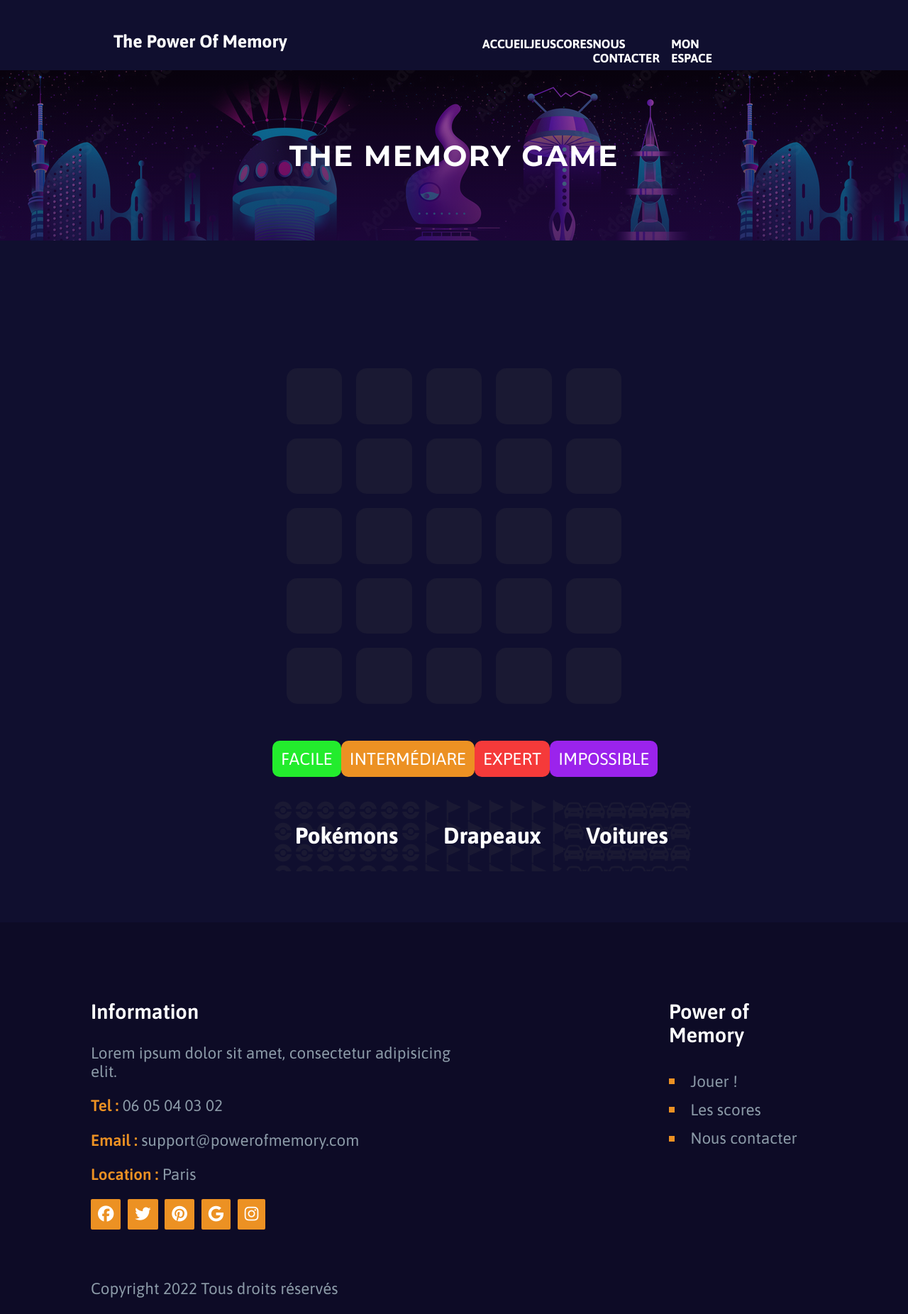
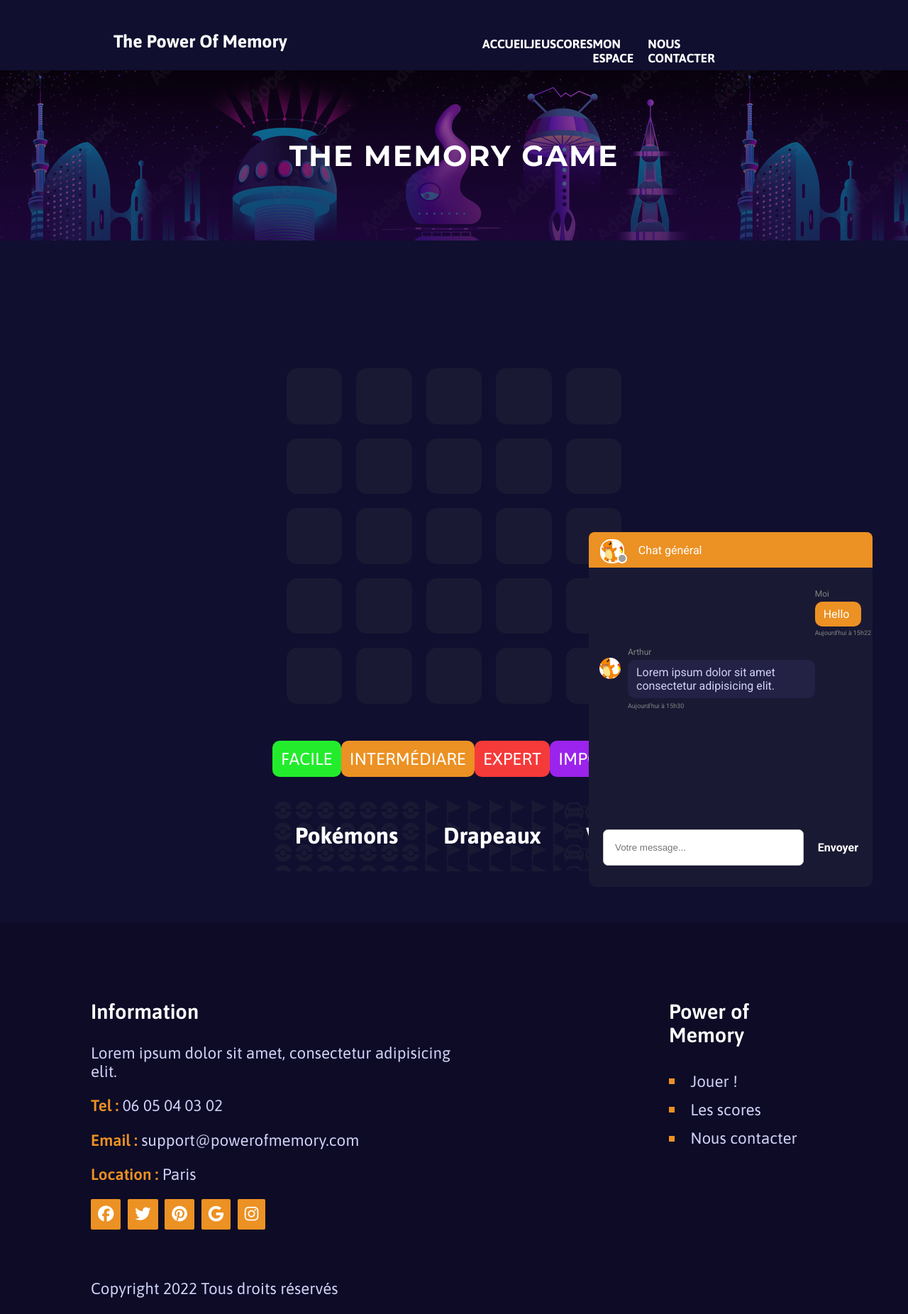
Before and after one commit to Smachy24/MemoryGame, a PHP site: page /game.html in a window 1280 px wide. Shown: the whole page at 71% size. Run offline with PHP 8.4, Linux system fonts and the light colour scheme; some libraries are stand-ins or nearby versions; grey boxes are pictures that could not be loaded.

Commit message:
correction chat

```diff
--- a/account.html
+++ b/account.html
@@ -23,8 +23,8 @@
           <a href="index.html"><li>ACCUEIL</li></a>
           <a href="game.html"><li>JEU</li></a>
           <a href="scores.html"><li>SCORES</li></a>
+          <a href="account.html"><li>MON ESPACE</li></a>
           <a href="contact.html"><li>NOUS CONTACTER</li></a>
-          <a href="account.html"><li>MON ESPACE</li></a>
         </ul>
       </nav>
     </header>
--- a/chat.html
+++ b/chat.html
@@ -41,9 +41,6 @@
       <p class ="send-message-text">Envoyer</p>
     </div>
 
-
-
-
   </aside>
 
 </body>
--- a/contact.html
+++ b/contact.html
@@ -23,8 +23,8 @@
         <a href="index.html"><li>ACCUEIL</li></a>
         <a href="game.html"><li>JEU</li></a>
         <a href="scores.html"><li>SCORES</li></a>
+        <a href="account.html"><li>MON ESPACE</li></a>
         <a href="contact.html"><li>NOUS CONTACTER</li></a>
-          <a href="account.html"><li>MON ESPACE</li></a>
       </ul>
     </nav>
   </header>
@@ -78,6 +78,7 @@
               </div>
           </form>
       </section>
+
     </section>
 
 
--- a/game.html
+++ b/game.html
@@ -7,6 +7,7 @@
   <link rel="stylesheet" href="styles/footer.css">
   <link rel="stylesheet" href="styles/header.css">
   <link rel="stylesheet" href="styles/game.css">
+  <link rel="stylesheet" href="styles/chat.css">
   <script src="https://kit.fontawesome.com/7a226b5b65.js" crossorigin="anonymous"></script>
   <title>Document</title>
 </head>
@@ -21,8 +22,8 @@
           <a href="index.html"><li>ACCUEIL</li></a>
           <a href="game.html"><li>JEU</li></a>
           <a href="scores.html"><li>SCORES</li></a>
+          <a href="account.html"><li>MON ESPACE</li></a>
           <a href="contact.html"><li>NOUS CONTACTER</li></a>
-          <a href="account.html"><li>MON ESPACE</li></a>
         </ul>
       </nav>
     </header>
@@ -77,7 +78,7 @@
         </tbody>
       </table>
 
-      <aside class="table-features">
+      <section class="table-features">
 
         <ul class="difficulty">
           <li class="easy">FACILE</li>
@@ -93,13 +94,45 @@
 
         </div>
 
+      </section>
+      </div>
+
+      <aside class="chat-box">
+        <div class="chat">
+          <div class="chat-head">
+            <div class="profile">
+              <img class = "my-profile-picture" src="assets/profile-picture.jpg" alt="profile picture">
+              <img class = "green-circle-icon" src="assets/green-circle-icon.jpg" alt="green circle icon">
+            </div>
+            <p class="chat-title">Chat général</p>
+          </div>
+
+          <div class="message-send">
+            <div class="message-box">
+              <p class="surname">Moi</p>
+              <p class="message-send-text">Hello</p>
+              <p class="message-time">Aujourd'hui à 15h22</p>
+            </div>
+          </div>
+
+          <div class="message-received">
+            <img class="profile-picture"src="assets/profile-picture.jpg" alt="profile picture">
+            <div class="message-box">
+              <p class="surname">Arthur</p>
+              <p class="message-received-text">Lorem ipsum dolor sit amet consectetur adipisicing elit. </p>
+              <p class="message-time">Aujourd'hui à 15h30</p>
+            </div>
+          </div>
+
+          <div class="send-message">
+            <input placeholder="Votre message..." type="text" class="text-input">
+            <p class ="send-message-text">Envoyer</p>
+          </div>
+        </div>
       </aside>
+  </main>
 
 
-
-
-      </div>
-  </main>
 
   <footer>
     <section class="information">
--- a/index.html
+++ b/index.html
@@ -23,8 +23,8 @@
           <a href="index.html"><li>ACCUEIL</li></a>
           <a href="game.html"><li>JEU</li></a>
           <a href="scores.html"><li>SCORES</li></a>
+          <a href="account.html"><li>MON ESPACE</li></a>
           <a href="contact.html"><li>NOUS CONTACTER</li></a>
-          <a href="account.html"><li>MON ESPACE</li></a>
         </ul>
       </nav>
     </header>
--- a/login.html
+++ b/login.html
@@ -23,8 +23,8 @@
           <a href="index.html"><li>ACCUEIL</li></a>
           <a href="game.html"><li>JEU</li></a>
           <a href="scores.html"><li>SCORES</li></a>
+          <a href="account.html"><li>MON ESPACE</li></a>
           <a href="contact.html"><li>NOUS CONTACTER</li></a>
-          <a href="account.html"><li>MON ESPACE</li></a>
         </ul>
       </nav>
     </header>
--- a/register.html
+++ b/register.html
@@ -23,8 +23,8 @@
           <a href="index.html"><li>ACCUEIL</li></a>
           <a href="game.html"><li>JEU</li></a>
           <a href="scores.html"><li>SCORES</li></a>
+          <a href="account.html"><li>MON ESPACE</li></a>
           <a href="contact.html"><li>NOUS CONTACTER</li></a>
-          <a href="account.html"><li>MON ESPACE</li></a>
         </ul>
       </nav>
     </header>
--- a/scores.html
+++ b/scores.html
@@ -21,8 +21,8 @@
           <a href="index.html"><li>ACCUEIL</li></a>
           <a href="game.html"><li>JEU</li></a>
           <a href="scores.html"><li>SCORES</li></a>
+          <a href="account.html"><li>MON ESPACE</li></a>
           <a href="contact.html"><li>NOUS CONTACTER</li></a>
-          <a href="account.html"><li>MON ESPACE</li></a>
         </ul>
       </nav>
     </header>
--- a/styles/account.css
+++ b/styles/account.css
@@ -115,7 +115,7 @@
 }
 
 ::placeholder{
-    color: grey;
+    color: #d1d2f8;
     background-color: #232144;
 }
 
--- a/styles/chat.css
+++ b/styles/chat.css
@@ -3,17 +3,32 @@
 
 body{
   margin: 0;
+
+}
+
+.chat-box{
+  height: 50px;
+  position: fixed;
+  bottom: 0;
+  right: 50px;
+  z-index: 2;
+  transition: height 0.5s ease-in-out 3s;
+
+}
+
+.chat-box:hover{
+  height: 500px;
+  transition: height 0.5s;
 }
 
 
 .chat{
-  border: 1px solid;
   display: flex;
   flex-direction: column;
   width: 400px;
   height: 500px;
-  background-color: white;
-  border-radius: 4px;
+  background-color:#1a1933;;
+  border-radius: 10px;
   position: relative;
 }
 
@@ -23,7 +38,7 @@
   border-top-left-radius: 8px;
   border-top-right-radius: 8px;
   height: 50px;
-  background-color: rgb(36, 113, 221);
+  background-color: #ec9123;
   display: flex;
 }
 
@@ -75,7 +90,7 @@
 }
 
 .message-send-text{
-  background-color: rgb(36, 113, 221);
+  background-color: #ec9123;
   border-radius: 10px;
   color:white;
   font-family: 'Roboto', sans-serif;
@@ -101,9 +116,9 @@
 }
 
 .message-received-text{
-  background-color: rgb(242, 241, 245);
+  background-color: #232144;
   border-radius: 10px;
-  color:black;
+  color:#d1d2f8;
   font-family: 'Roboto', sans-serif;
   padding: 8px 12px;
   margin: 4px  4px 6px 0;
@@ -133,7 +148,7 @@
 .text-input{
   border: 1px solid rgb(201, 200, 205);
   border-radius: 7px;
-  color: rgb(242, 241, 245);
+  color: rgb(83, 83, 83);
   width: 100%;
   margin-right: 20px;
   padding-left: 16px;
@@ -142,5 +157,6 @@
 
 .send-message-text{
   font-family: 'Roboto', sans-serif;
+  color: white;
   font-weight: bold;
 }
--- a/styles/footer.css
+++ b/styles/footer.css
@@ -1,6 +1,6 @@
 footer{
     background-color: #0d0b26;
-    color: #8c9ba8;
+    color: #d1d2f8;
     height: 59vh;
     padding: 10vh 10% 0 10%;
     display: flex;
@@ -50,7 +50,7 @@
 }
 
 .footer-nav a{
-    color: #8c9ba8;
+    color: #d1d2f8;
     display: flex;
     align-items: center;
     padding: 0;
--- a/styles/game.css
+++ b/styles/game.css
@@ -1,6 +1,7 @@
 body{
     font-family: 'Asap', sans-serif;
     background-color: rgb(16, 15, 47);
+
 }
 
 
@@ -9,6 +10,9 @@
     padding-bottom: 5vh;
 }
 
+.game-grid{
+    position: relative;
+}
 table{
     min-width: 40%;
     max-width: 80%;
```
Lines whose indentation alone changed are shown as unchanged.
